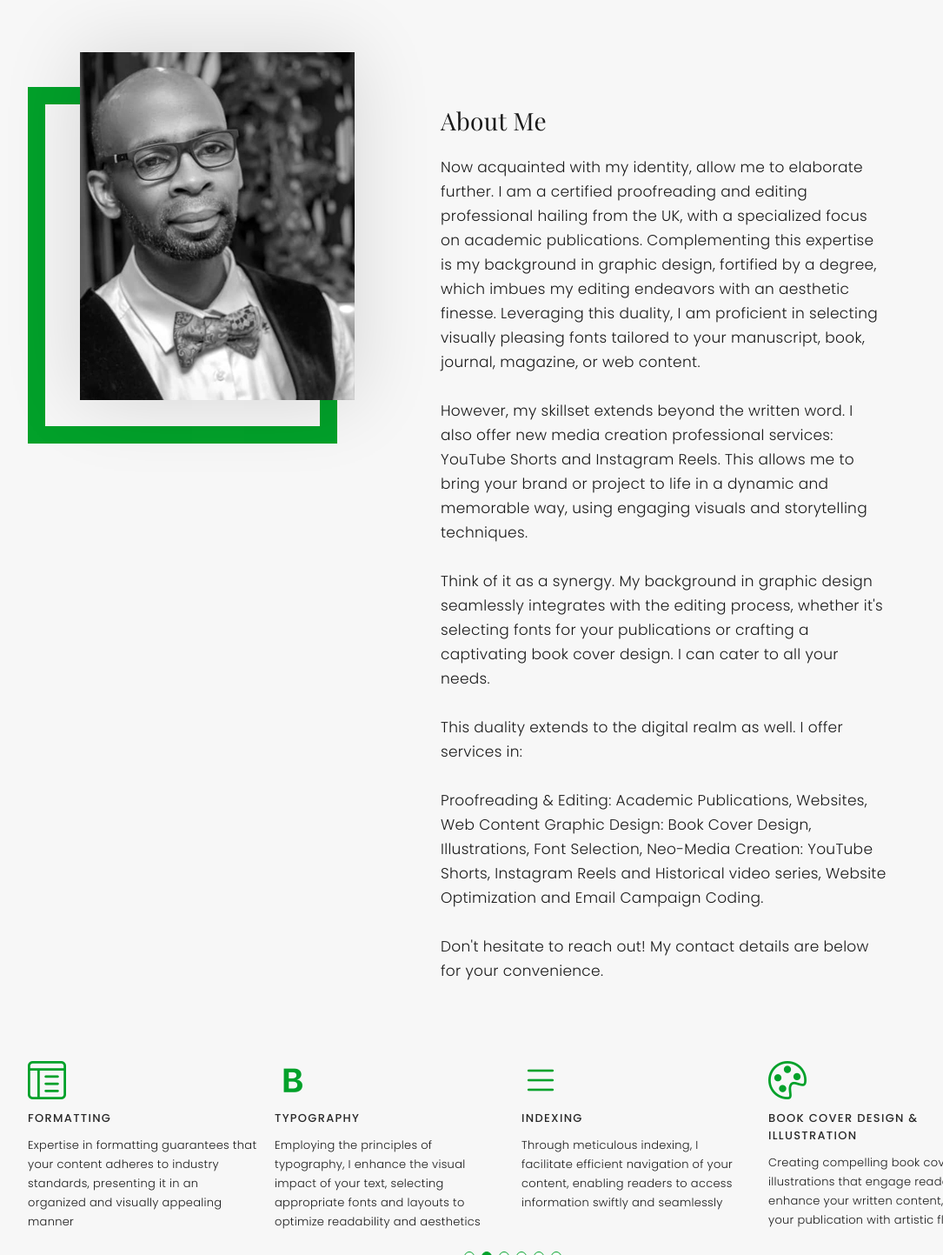
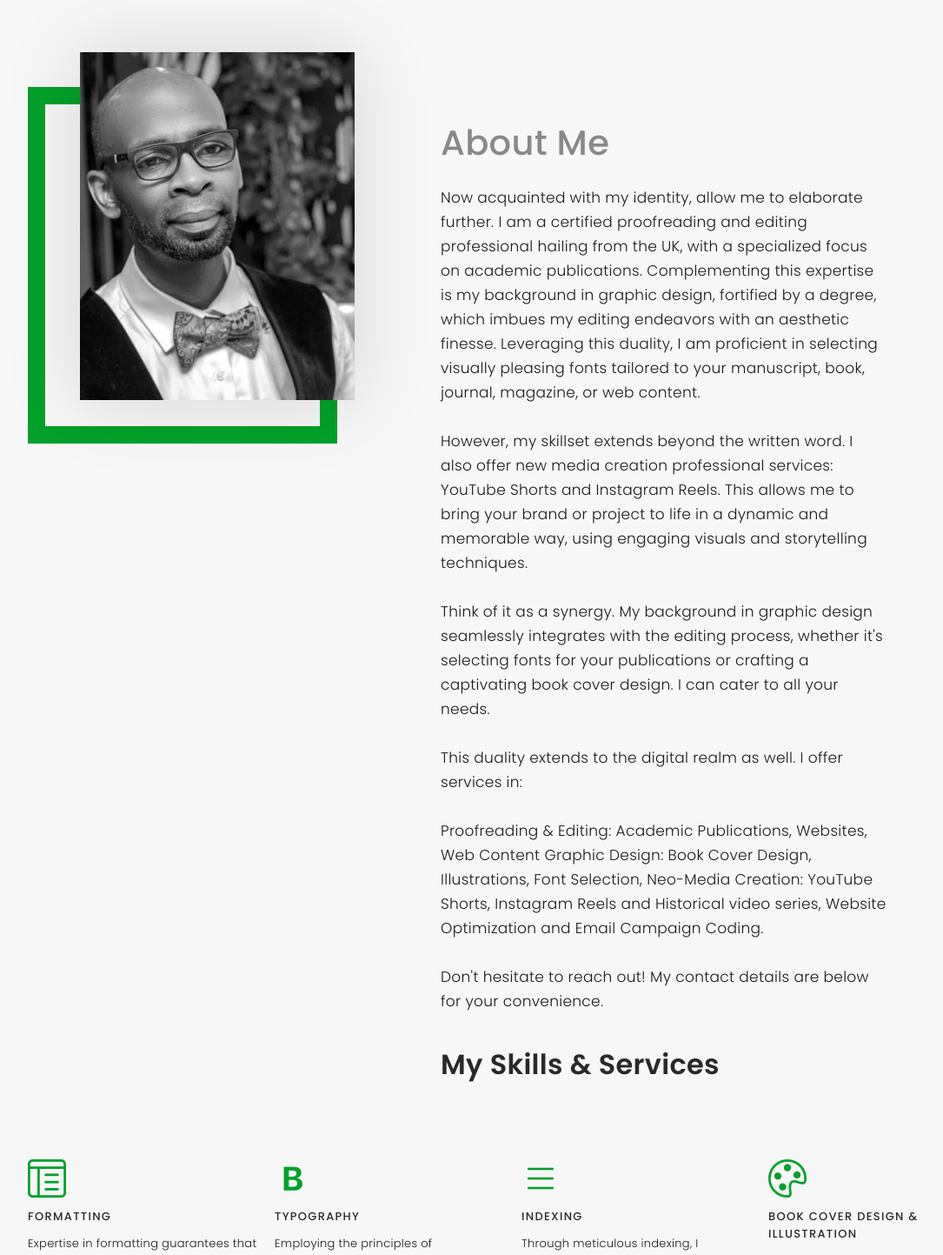
Before and after one commit to Kefox-Nwoko/Sotos-Folio, a plain HTML site: page index.html in a window 1280 px wide. Shown: the part 820-2263 px from the top of the page at 87% size, without its empty margins (50-1135 px from the left). Drawn offline with nearby package versions, Linux system fonts and the light colour scheme; a web font is replaced by a local one.

Commit message:
SEO update commit

```diff
--- a/index.html
+++ b/index.html
@@ -5,9 +5,8 @@
   <meta charset="utf-8">
   <meta content="width=device-width, initial-scale=1.0" name="viewport">
 
-  <title>Sotonye Afiesimama</title>
-  <meta content="" name="description">
-  <meta content="" name="keywords">
+  <title>Proofreader & Graphic Designer | Academic Editing, Book Covers, & Social Media</title>
+  <meta name="description" content="Expert proofreader and graphic designer specializing in academic publications. Create stunning book covers and engaging social media content. UK-based.">
 
   <!-- Favicons -->
   <link href="assets/img/favicon.png" rel="icon">
@@ -94,10 +93,8 @@
 
           <div class="col-lg-7">
             <div class="about-descr">
-
-              <p class="p-heading">About Me</p>
-
-              <p class="separator">
+               <br><br>
+              <h1>About Me</h1> <p class="separator">
                 Now acquainted with my identity, allow me to elaborate further.  I am a certified proofreading and editing professional hailing from the UK, with a specialized focus on academic publications. Complementing this expertise is my background in graphic design, fortified by a degree, which imbues my editing endeavors with an aesthetic finesse. Leveraging this duality, I am proficient in selecting visually pleasing fonts tailored to your manuscript, book, journal, magazine, or web content.
                 <br><br>
                 However, my skillset extends beyond the written word. I also offer new media creation professional services: YouTube Shorts and Instagram Reels. This allows me to bring your brand or project to life in a dynamic and memorable way, using engaging visuals and storytelling techniques.
@@ -113,10 +110,9 @@
                <br><br>
                 Don't hesitate to reach out! My contact details are below for your convenience.
               </p>
-
-
+              <br><br>
+              <h2>My Skills & Services</h2> </div>
             </div>
-
           </div>
         </div>
       </div>
```
